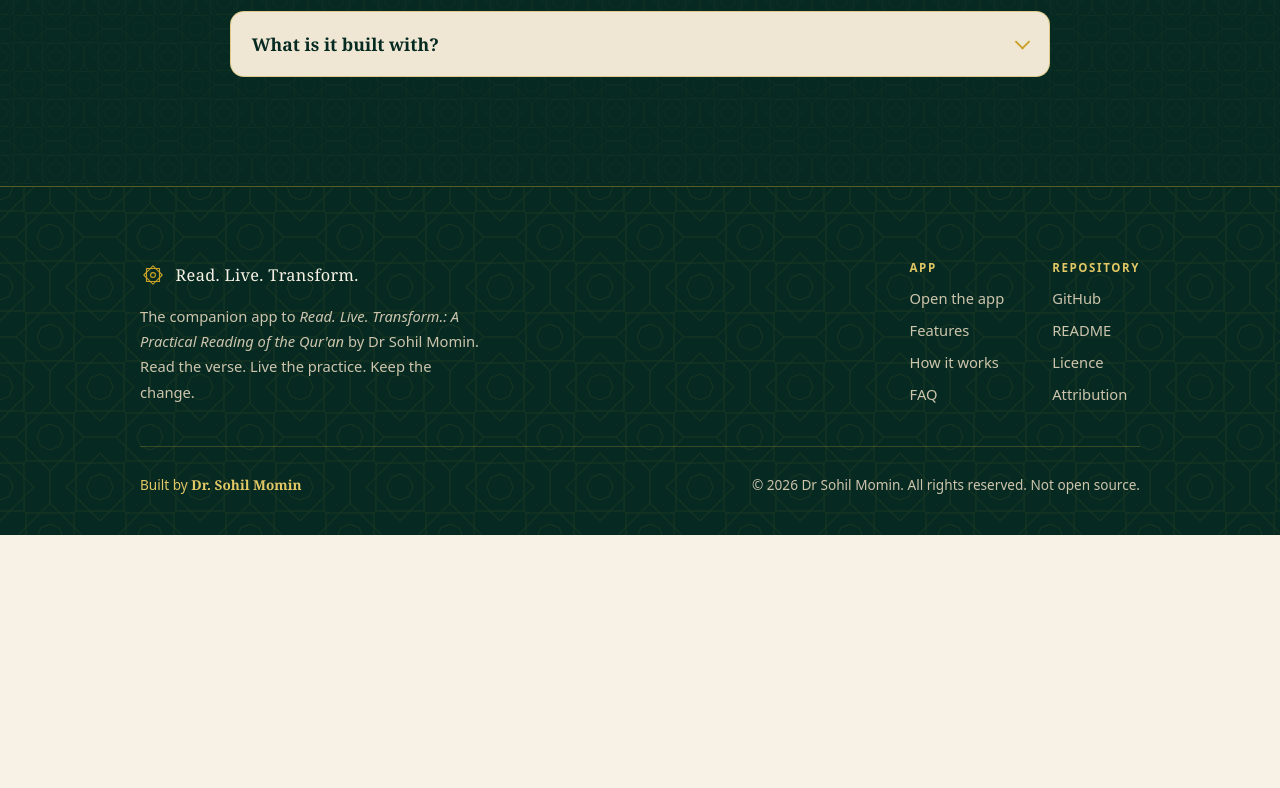
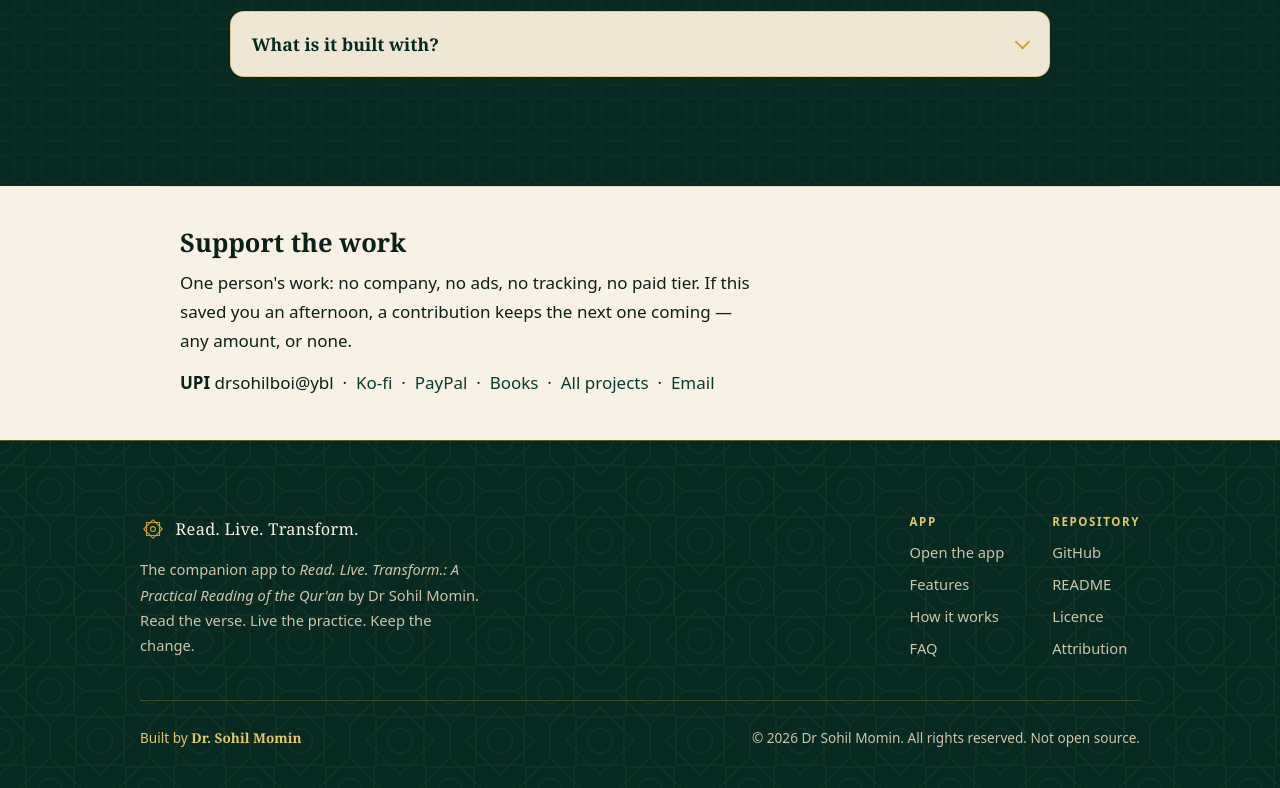
Before and after one commit to drsamonline/read-live-transform-app, a website: page docs/index.html in a window 1280 px wide. Shown: the part 5702-6490 px from the top of the page. Before the commit the page ends 6237 px from the top, so only its background shows below. Drawn offline with Linux system fonts and the light colour scheme.

Commit message:
docs(support): the support block — the ask this repo never made
Adds the standard Support section to the README and the landing page: UPI, Ko-fi, PayPal, the author's books, the project index and the email
address. Additive only; nothing else in the repository is touched.

```diff
--- a/docs/index.html
+++ b/docs/index.html
@@ -580,6 +580,21 @@ python3 -m http.server 8080
 </section>
 
 <!-- ================= FOOTER ================= -->
+<!-- support:sweep -->
+<section id="support" style="max-width:960px;margin:0 auto;padding:40px 20px;border-top:1px solid rgba(128,128,128,.25)">
+  <h2 style="margin:0 0 10px">Support the work</h2>
+  <p style="margin:0 0 12px;max-width:60ch">One person's work: no company, no ads, no tracking, no paid
+  tier. If this saved you an afternoon, a contribution keeps the next one coming — any amount, or none.</p>
+  <p style="margin:0;line-height:1.9">
+    <b>UPI</b> drsohilboi@ybl &nbsp;·&nbsp;
+    <a href="https://ko-fi.com/matneo" rel="noopener noreferrer">Ko-fi</a> &nbsp;·&nbsp;
+    <a href="https://paypal.me/drsohilmomin?locale.x=en_GB&amp;country.x=IN" rel="noopener noreferrer">PayPal</a> &nbsp;·&nbsp;
+    <a href="https://www.amazon.com/stores/author/B08ZT331LY/allbooks" rel="noopener noreferrer">Books</a> &nbsp;·&nbsp;
+    <a href="https://drsamonline.github.io/" rel="noopener noreferrer">All projects</a> &nbsp;·&nbsp;
+    <a href="mailto:sohilmomin2000@gmail.com">Email</a>
+  </p>
+</section>
+
 <footer>
   <div class="motif cream" aria-hidden="true">
     <svg><rect width="100%" height="100%" fill="url(#girih)"/></svg>
```
Also changed, not shown: README.md.
